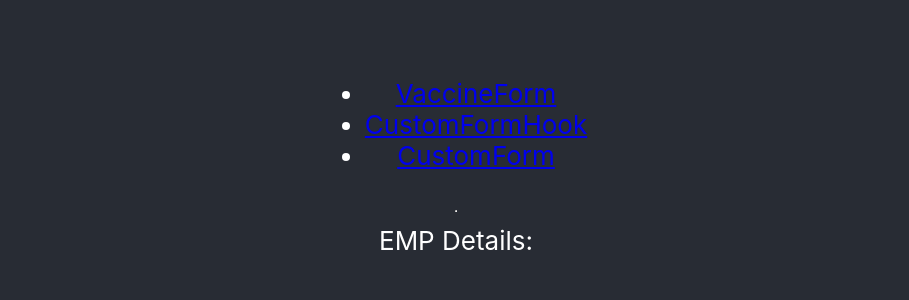
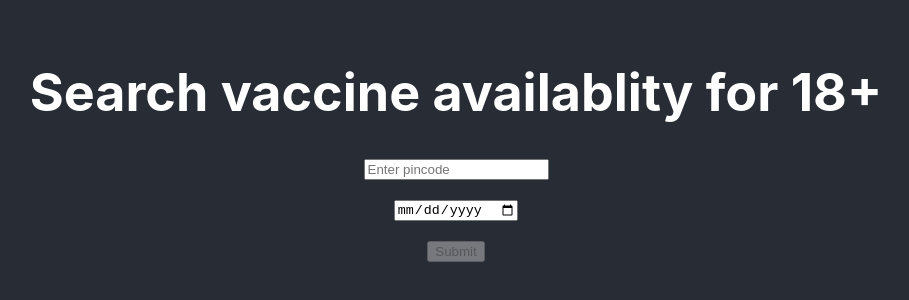
Before and after one commit to ccPrathap/auto-book-vaccine, a React (Create React App) app: page /custom-form in a window 1280 px wide. Shown: the part 246-546 px from the top of the page, without its empty margins (184-1093 px from the left). Built offline with nearby package versions, Linux system fonts and the light colour scheme.

Commit message:
Change time + add heroku proxy + cleanup

```diff
--- a/package.json
+++ b/package.json
@@ -7,6 +7,7 @@
     "@testing-library/jest-dom": "^5.11.4",
     "@testing-library/react": "^11.1.0",
     "@testing-library/user-event": "^12.1.10",
+    "luxon": "^1.27.0",
     "react": "^17.0.2",
     "react-dom": "^17.0.2",
     "react-router-dom": "^5.2.0",
--- a/src/App.js
+++ b/src/App.js
@@ -1,21 +1,21 @@
 import React from 'react';
-import {
-  BrowserRouter as Router,
-  Switch,
-  Route,
-  Link
-} from "react-router-dom";
-import CustomForm from './CustomForm';
+// import {
+//   BrowserRouter as Router,
+//   Switch,
+//   Route,
+//   Link
+// } from "react-router-dom";
+// import CustomForm from './CustomForm';
 import VaccineForm from './VaccineForm';
-import CustomFormHook from './CustomFormHook';
+// import CustomFormHook from './CustomFormHook';
 // import logo from './logo.svg';
 import './App.css';
 
 function App(props) {
   return (
     <div className="App App-header">
-      {/* <VaccineForm org={props.org} empId={123456} empName={"Test"} /> */}
-      <Router>
+      <VaccineForm org={props.org} empId={123456} empName={"Test"} />
+      {/* <Router>
         <ul>
           <li>
             <Link to="/">VaccineForm</Link>
@@ -39,7 +39,7 @@ function App(props) {
             <CustomForm />
           </Route>
         </Switch>
-      </Router>
+      </Router> */}
     </div>
   );
 }
--- a/src/CustomFormHook.js
+++ b/src/CustomFormHook.js
@@ -4,9 +4,9 @@ import { OrgContext } from './GlobalContext';
 
 const CustomForm = (props) => {
   const history = useHistory();
-  // const context = useContext(OrgContext);
-  const [empId, setEmpId] = useState(props.empId);
-  const [empName, setEmpName] = useState(props.empName);
+  const context = useContext(OrgContext);
+  const [empId] = useState(props.empId);
+  const [empName] = useState(props.empName);
 
   // const handleClick = () => history.push("/");
 
@@ -36,10 +36,7 @@ const CustomForm = (props) => {
       <div />
       EMP Details:{empName && <p>{empId}. {empName}</p>}
       {/* {window.sessionStorage.getItem("formData")} */}
-      <OrgContext.Consumer>
-        {value => value.subOrg}
-      </OrgContext.Consumer>
-      {/* {context.subOrg} */}
+      {context.subOrg}
     </div>
   ) : <div>Loading...</div>;
 }
--- a/src/VaccineForm.js
+++ b/src/VaccineForm.js
@@ -1,4 +1,5 @@
 import React from 'react';
+import { DateTime } from "luxon";
 import { OrgContext } from './GlobalContext';
 
 export default class VaccineForm extends React.Component {
@@ -7,6 +8,8 @@ export default class VaccineForm extends React.Component {
   state = {
     pincode: "",
     date: "",
+    slots: [],
+    submitting: false,
     slotAvailability: false,
     bookInput: {}
   };
@@ -21,21 +24,55 @@ export default class VaccineForm extends React.Component {
   };
 
   handleSubmit = async () => {
-    const { pincode } = this.state;
+    const { date, pincode } = this.state;
+    this.setState({ submitting: true });
     // window.sessionStorage.setItem("formData", JSON.stringify(this.state));
-    const data = await fetch(`/api/v2/appointment/sessions/public/calendarByPin?pincode=${pincode}&date=04-07-2021`);
+    const data = await fetch(`/api/v2/appointment/sessions/public/findByPin?pincode=${pincode}&date=${DateTime.fromSQL(date).toFormat("dd-MM-yyyy")}`);
     const res = await data.json();
-    console.log("data ==> ", res);
-    this.context.setSubOrg(this.state.pincode);
+    const slots = [];
+    const { sessions = [] } = res;
+    sessions.forEach(item => {
+      const {
+        available_capacity_dose1,
+        available_capacity_dose2,
+        center_id,
+        min_age_limit,
+        name,
+        vaccine
+      } = item;
+      if (available_capacity_dose1 && min_age_limit === 18) {
+        slots.push({
+          name,
+          vaccine,
+          center_id,
+          available_capacity_dose1,
+          available_capacity_dose2,
+          min_age_limit
+        });
+      }
+    });
+    // this.context.setSubOrg(this.state.pincode);
+    this.setState({
+      slots,
+      submitting: false,
+      submittedOnce: true,
+      slotAvailability: slots.length > 0
+    });
   }
 
   render() {
-    const { org = "", subOrg = "" } = this.context;
-    const { slotAvailability, date, pincode } = this.state;
+    const {
+      slots,
+      submitting,
+      submittedOnce,
+      slotAvailability,
+      date,
+      pincode
+    } = this.state;
 
     return (
       <>
-        <h1>This is for {org}-{subOrg} only</h1>
+        <h1>Search vaccine availablity for 18+</h1>
         <input
           placeholder="Enter pincode"
           type="number"
@@ -49,12 +86,24 @@ export default class VaccineForm extends React.Component {
           type="date"
           name="date"
           value={date}
+          min={DateTime.now().toISODate()}
           onChange={this.handleChange}
         />
         <div style={{ margin: "10px" }} />
-        <button disabled={!(pincode && date)} onClick={this.handleSubmit}>Submit</button>
+        <button
+          disabled={!(pincode && date) || submitting}
+          onClick={this.handleSubmit}>{submitting ? "Submitting..." : "Submit"}
+        </button>
         <div style={{ margin: "10px" }} />
-        {slotAvailability && <h2>Hey! I found the available slot...!</h2>}
+        {slotAvailability && <>
+          <h2>Hey! I found the available slot(s)...!</h2>
+          <ol style={{ textAlign: "left" }}>
+            {slots.map(slot => <li key={slot.center_id}>
+              {slot.vaccine} - Available slots at <b>{slot.name}</b> for <b>dose 1</b> are <b>{slot.available_capacity_dose1}</b>
+            </li>)}
+          </ol>
+        </>}
+        {submittedOnce && !slotAvailability && <h2>No available slots found...! :(</h2>}
       </>
     );
   }
```
Also changed, not shown: static.json (added, +11 -0 lines), 1 other file (tests, documents, lock files or other folders).
